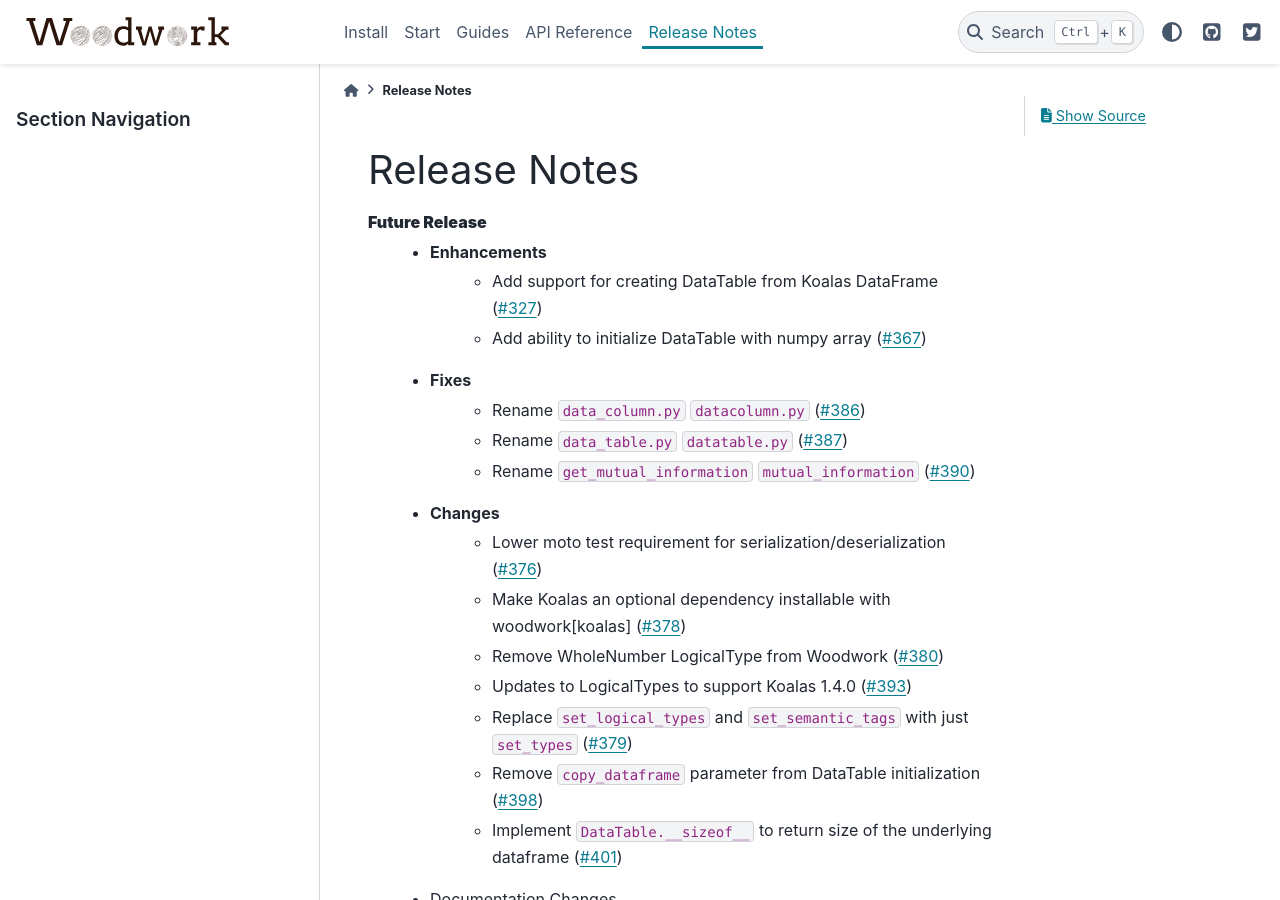
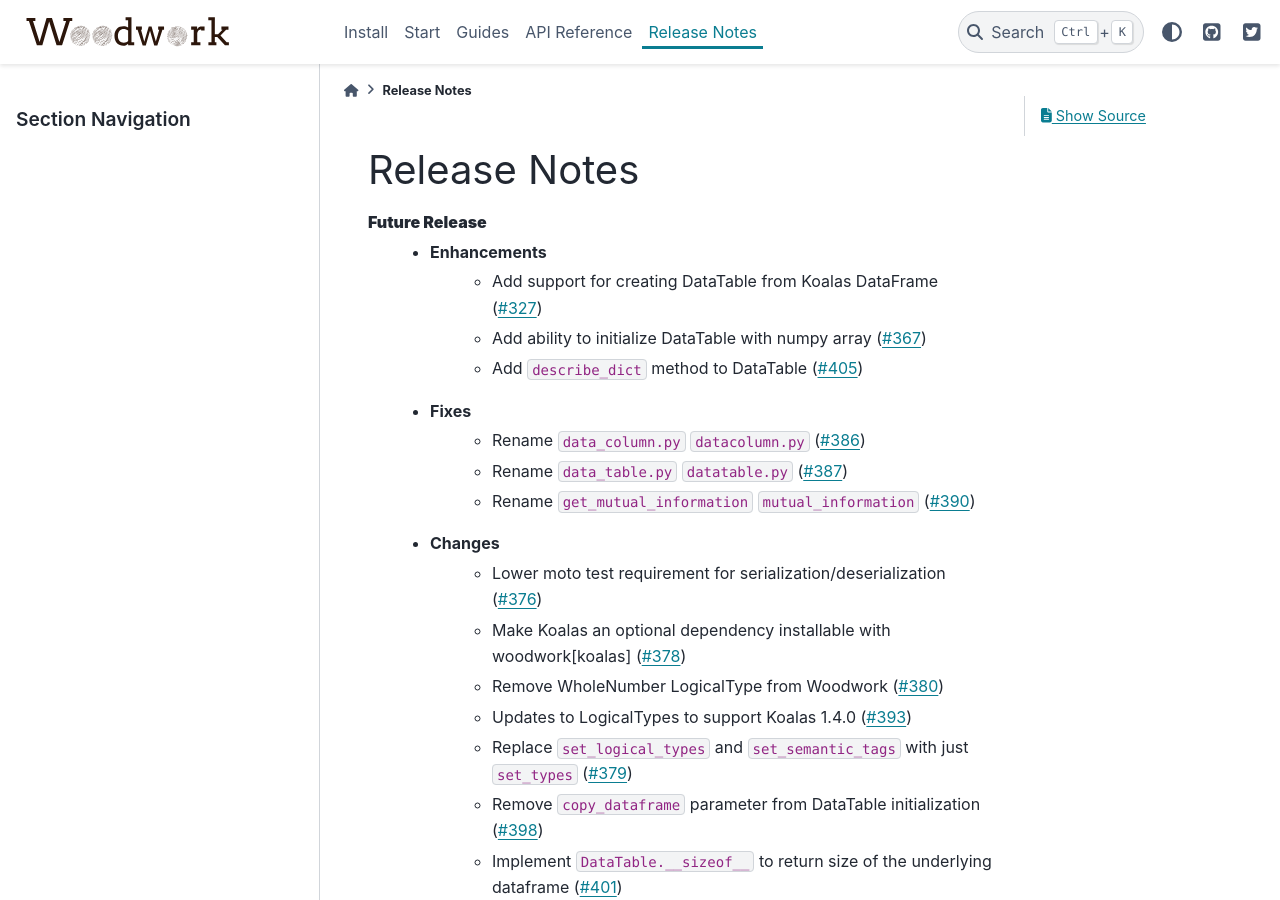
Before and after one commit to alteryx/woodwork, a Sphinx documentation site: the page built from docs/source/release_notes.rst, in a window 1280 px wide and 900 px high. Built offline with Sphinx 7.4.7 and the PyData theme 0.15.4, drawn with Linux system fonts in a browser that asks for light colours; comment, search, counter and statistics services are not loaded.

Commit message:
release notes and lint

```diff
--- a/docs/source/release_notes.rst
+++ b/docs/source/release_notes.rst
@@ -6,6 +6,7 @@ Release Notes
     * Enhancements
         * Add support for creating DataTable from Koalas DataFrame (:pr:`327`)
         * Add ability to initialize DataTable with numpy array (:pr:`367`)
+        * Add ``describe_dict`` method to DataTable (:pr:`405`)
     * Fixes
         * Rename ``data_column.py`` ``datacolumn.py`` (:pr:`386`)
         * Rename ``data_table.py`` ``datatable.py`` (:pr:`387`)
```
Also changed, not shown: 1 other file.
